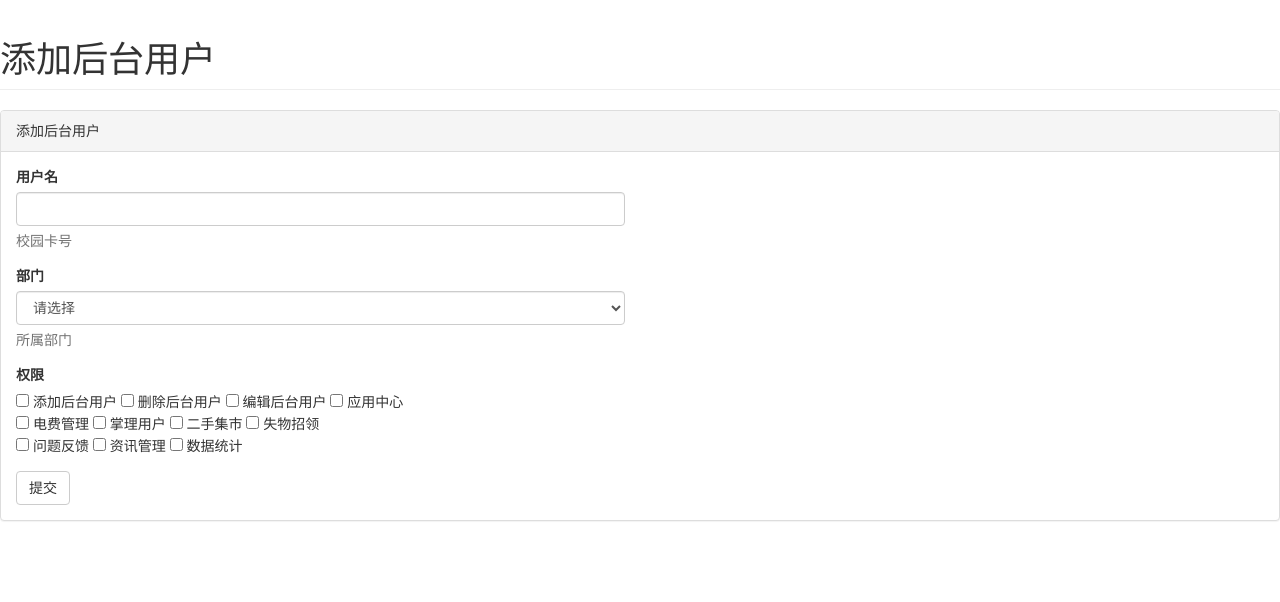
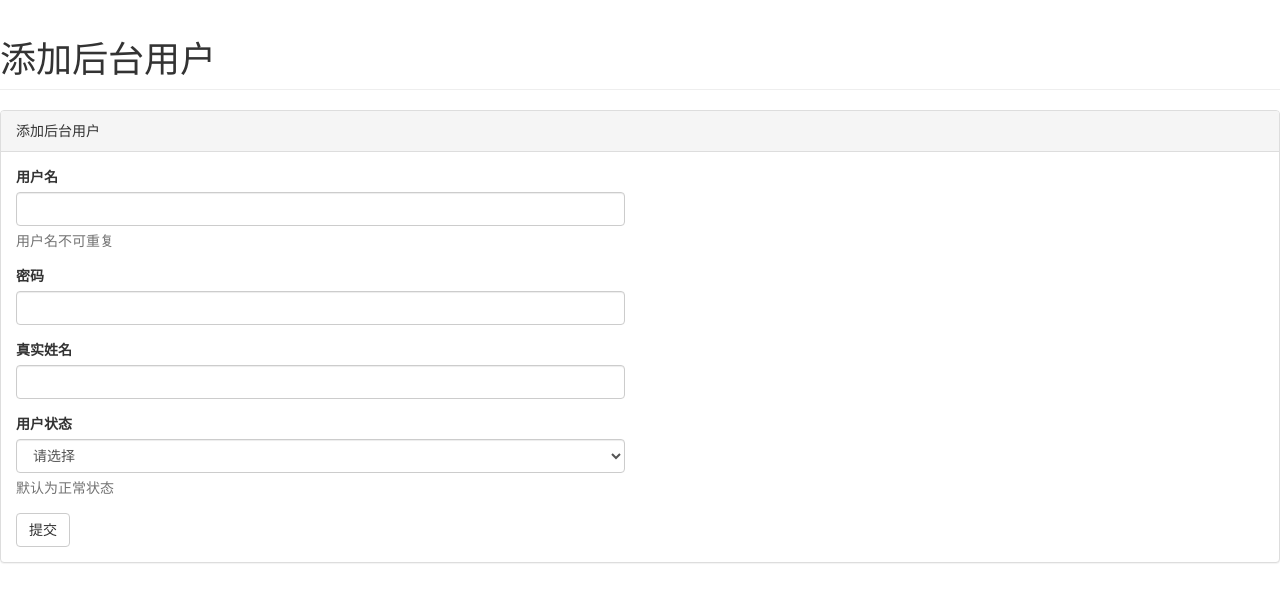
Before and after one commit to XZFFF/xml-news, a PHP site: page /DbName/application/panel/view/user/add.html in a window 1280 px wide. Shown: the part 50-652 px from the top of the page. Run offline with PHP 8.4, Linux system fonts and the light colour scheme; some libraries are stand-ins or nearby versions.

Commit message:
【feat】完成新增后台用户功能（操作xml文件

```diff
--- a/application/panel/view/user/add.html
+++ b/application/panel/view/user/add.html
@@ -40,51 +40,24 @@
                                     <div class="form-group">
                                         <label>用户名</label>
                                         <input class="form-control" name="username" id="username" value="">
-                                        <p class="help-block">校园卡号</p>
+                                        <p class="help-block">用户名不可重复</p>
                                     </div>
                                     <div class="form-group">
-                                        <label>部门</label>
-                                        <select class="form-control" name="department" id="department">
-                                            <option value = "">请选择</option>
-                                            <option value="产品">产品</option>
-                                            <option value="设计">设计</option>
-                                            <option value="技术">技术</option>
-                                            <option value="运营">运营</option>
-                                            <option value="新闻">新闻</option>
-                                            <option value="新媒体">新媒体</option>
-                                            <option value="视频">视频</option>
-                                            <option value="摄影">摄影</option>
-                                            <option value="人力">人力</option>
-                                        </select>
-                                        <p class="help-block">所属部门</p>
+                                        <label>密码</label>
+                                        <input class="form-control" name="password" id="password" value="">
                                     </div>
                                     <div class="form-group">
-                                        <label>权限</label>
-                                        </br>
-                                        <input type="checkbox" value="adduser" name="role">
-                                        <span>添加后台用户</span>
-                                        <input type="checkbox" value="deluser" name="role">
-                                        <span>删除后台用户</span>
-                                        <input type="checkbox" value="edituser" name="role">
-                                        <span>编辑后台用户</span>
-                                        <input type="checkbox" value="center" name="role">
-                                        <span>应用中心</span>
-                                        </br>
-                                        <input type="checkbox" value="electric" name="role">
-                                        <span>电费管理</span>
-                                        <input type="checkbox" value="user" name="role">
-                                        <span>掌理用户</span>
-                                        <input type="checkbox" value="secondhand" name="role">
-                                        <span>二手集市</span>
-                                        <input type="checkbox" value="lost" name="role">
-                                        <span>失物招领</span>
-                                        </br>
-                                        <input type="checkbox" value="feedback" name="role">
-                                        <span>问题反馈</span>
-                                        <input type="checkbox" value="news" name="role">
-                                        <span>资讯管理</span>
-                                        <input type="checkbox" value="data" name="role">
-                                        <span>数据统计</span>
+                                        <label>真实姓名</label>
+                                        <input class="form-control" name="realname" id="realname" value="">
+                                    </div>
+                                    <div class="form-group">
+                                        <label>用户状态</label>
+                                        <select class="form-control" name="status" id="status">
+                                            <option value="0">请选择</option>
+                                            <option value="0">正常</option>
+                                            <option value="1">禁用</option>
+                                        </select>
+                                        <p class="help-block">默认为正常状态</p>
                                     </div>
                                 </div>
                                 <div class="col-lg-12">
@@ -105,30 +78,26 @@
 <script src="__JS__/sb-admin-2.js"></script>
 <script>
     $("button").click(function () {
-        var role = new Array();
-        var items = document.getElementsByName("role");
-        for(var i = 0; i < items.length; i++){
-            if(items[i].checked){
-                role.push(items[i].value);
-            } else {
-                role.push(" ");
-            }
-        }
         var username = $("#username").val();
-        var department = $("#department option:selected").val();
-        if(!username){
-            alert("请输入校园卡号");
-        }else if(!department){
-            alert("请选择部门");
-        }else{
+        var password = $("#password").val();
+        var realname = $("#realname").val();
+        var status = $("#status option:selected").val();
+        if (!username) {
+            alert("请输入用户名");
+        } else if (!password) {
+            alert("请设置密码");
+        } else if (!realname) {
+            alert("请输入真实姓名");
+        } else {
             $.ajax({
                 url: "__PANEL__/user/add_user",
                 type: "post",
                 dataType: "json",
                 data: {
-                    username:  username,
-                    department: department,
-                    role:   role,
+                    username: username,
+                    password: password,
+                    realname:realname,
+                    status: status,
                 },
                 success: function (data) {
                     if (data.code == 0) {
```
Also changed, not shown: application/panel/controller/Login.php (+1 -14 lines), application/panel/controller/User.php (+24 -0 lines), application/panel/validate/PanelValidate.php (+6 -2 lines).
